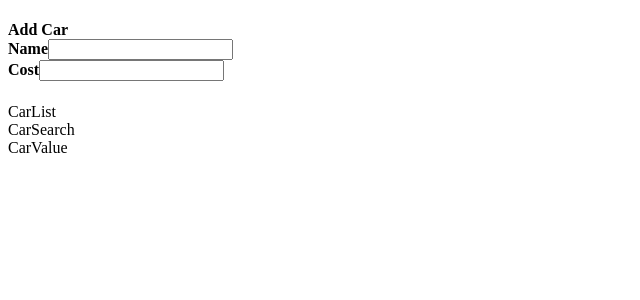
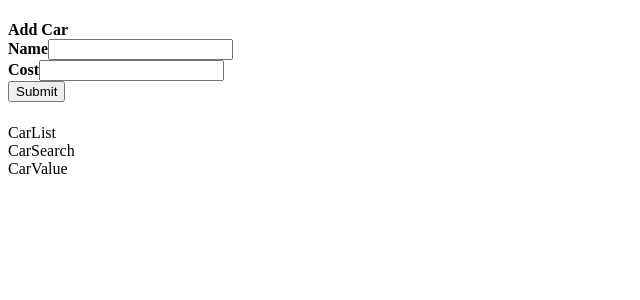
Before and after one commit to Janowoj/cars, a React (Create React App) app: page / in a window 1280 px wide. Shown: the top 300 px of the page, without its empty margins (0-640 px from the left). Built offline with nearby package versions, Linux system fonts and the light colour scheme.

Commit message:
addCar action creator dispatched in CarForm

```diff
--- a/src/components/CarForm.js
+++ b/src/components/CarForm.js
@@ -1,5 +1,5 @@
 import { useDispatch, useSelector } from "react-redux";
-import { changeName, changeCost } from "../store"
+import { changeName, changeCost, addCar } from "../store"
 
 function CarForm() {
 
@@ -13,15 +13,20 @@
 
     const handleNameChange = (event) => {
         dispatch(changeName(event.target.value));
-    }
+    };
 
     const handleCostChange = (event) => {
         dispatch(changeCost(parseInt(event.target.value) || 0));
-    }
+    };
+
+    const handleSubmit = (event) => {
+        event.preventDefault();
+        dispatch(addCar({ name: name, cost: cost }));
+    };
 
     return <div className="car-form panel">
         <h4 className="subtitle is-3">Add Car
-            <form>
+            <form onSubmit={handleSubmit}>
                 <div className="field-group">
                     <div className="field">
                         <label className="label">Name</label>
@@ -42,6 +47,9 @@
                         />
                     </div>
                 </div>
+                <div className="field">
+                    <button className="button is-link">Submit</button>
+                </div>
             </form>
         </h4>
     </div>;
```
Also changed, not shown: 1 other file (tests, documents, lock files or other folders).
